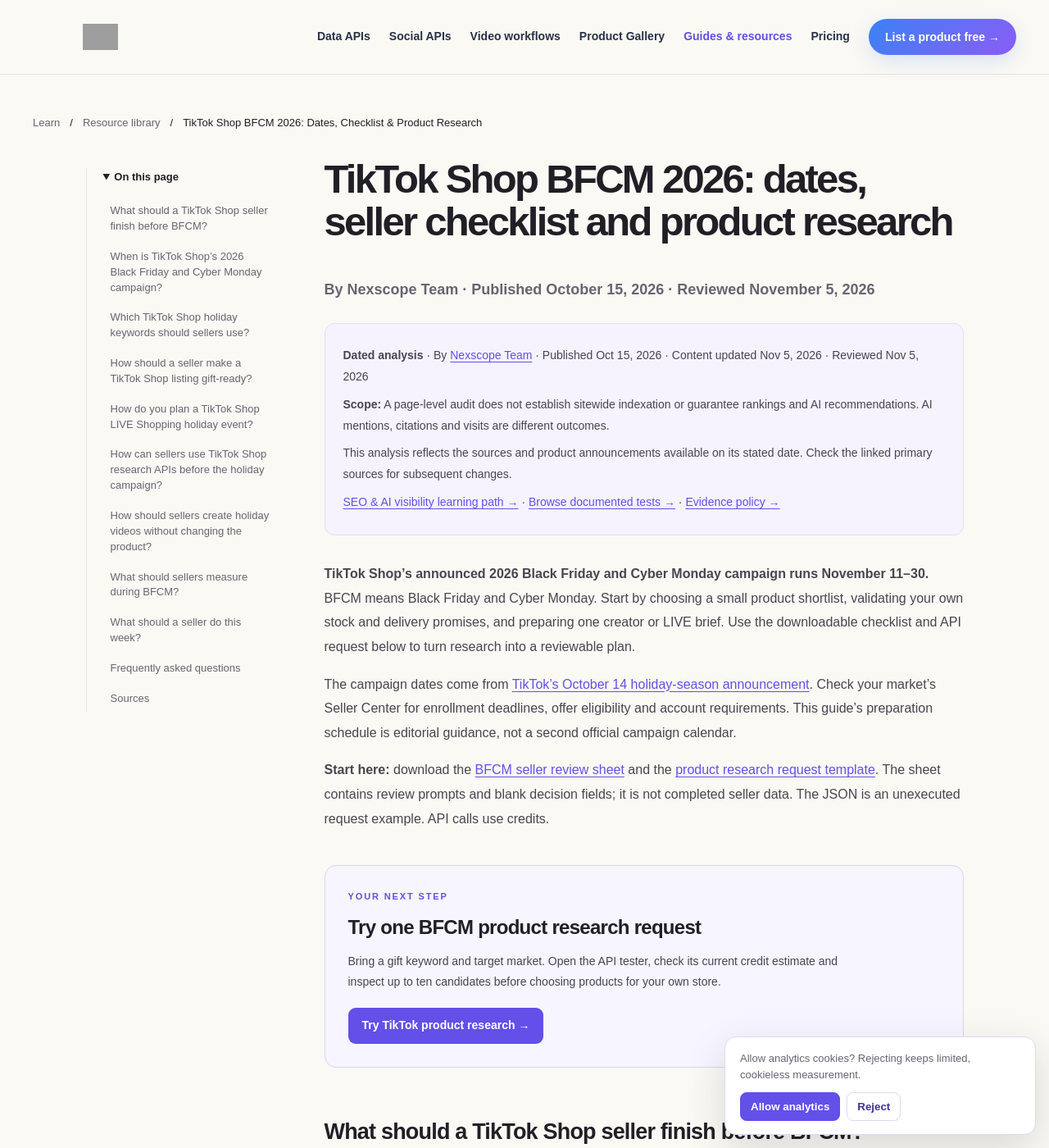
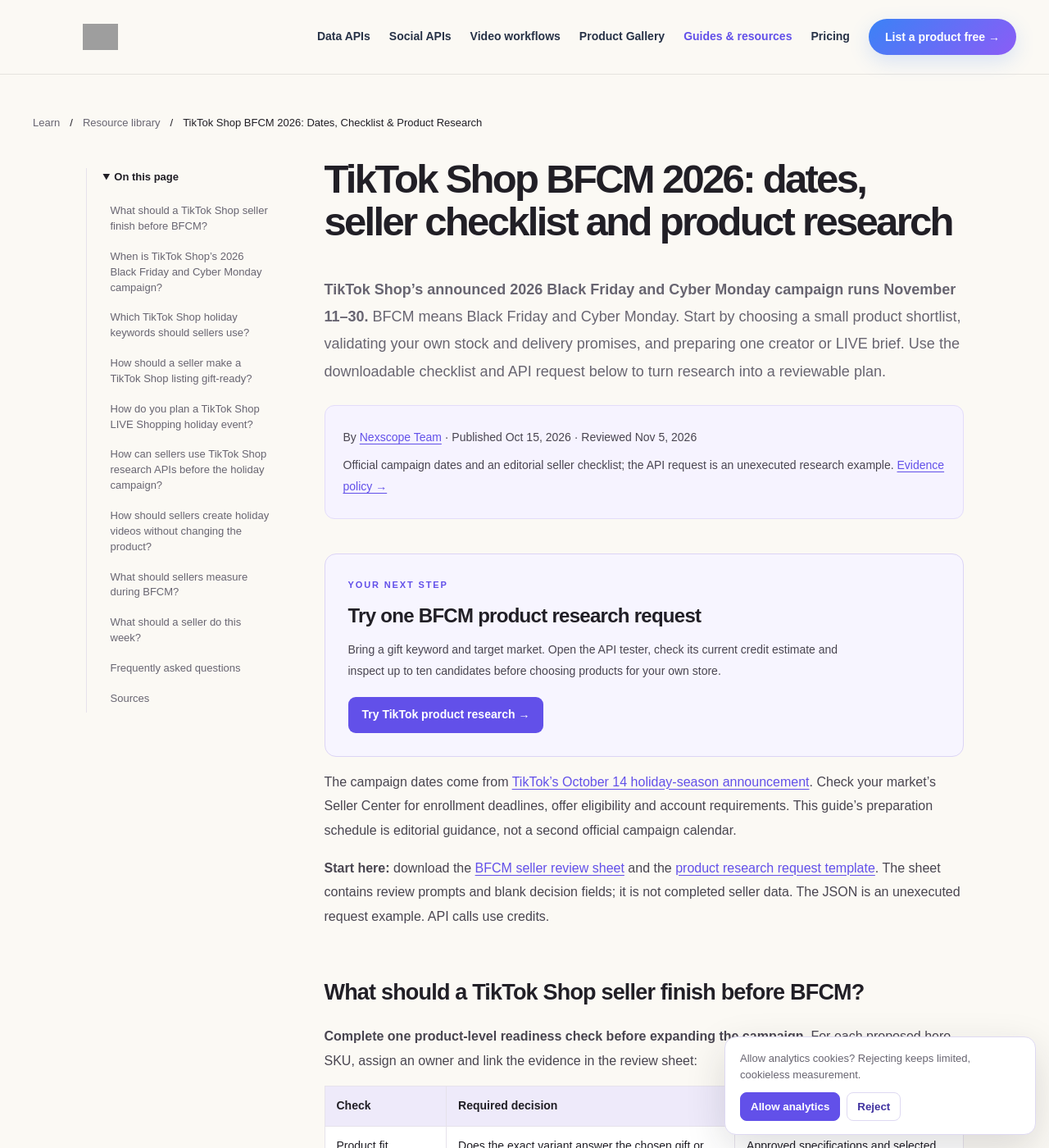
Before and after one commit to nexscope-ai/ecommerce-ai-tools, a Jekyll site: the page built from docs/ecommerce-trends/tiktok-shop-holiday-shopping-2026-seller-guide.md, in a window 1280 px wide and 1400 px high. Shown: the whole window at 82% size. Built offline with Jekyll 4.4.1, drawn with Linux system fonts in a browser that asks for light colours.

Commit message:
Keep source notes concise and show practical article actions earlier

```diff
--- a/docs/_includes/article-evidence.html
+++ b/docs/_includes/article-evidence.html
@@ -3,10 +3,15 @@
 {% assign evidence_url = matched_evidence | default: '/api-evidence/' %}
 {% if article_topic %}
 <aside class="article-evidence" aria-label="Source and scope">
+  {% if page.compact_evidence %}
+  <p>By <a href="{{ '/about/' | relative_url }}">{{ page.author | default: 'Nexscope Team' }}</a>{% if page.date_published %} · Published <time datetime="{{ page.date_published | date: '%Y-%m-%d' }}">{{ page.date_published | date: '%b %-d, %Y' }}</time>{% endif %}{% if page.last_reviewed %} · Reviewed <time datetime="{{ page.last_reviewed | date: '%Y-%m-%d' }}">{{ page.last_reviewed | date: '%b %-d, %Y' }}</time>{% endif %}</p>
+  <p>{{ page.evidence_scope | default: article_topic.boundary | escape }} <a href="{{ '/editorial-policy/' | relative_url }}">Evidence policy →</a></p>
+  {% else %}
   <p><strong>{% case page.content_kind %}{% when 'evidence' %}Recorded test{% when 'case-study' %}Evidence-led case study{% when 'comparison' %}Workflow comparison{% when 'insight' %}Dated analysis{% else %}Practical guide{% endcase %}</strong> · By <a href="{{ '/about/' | relative_url }}">{{ page.author | default: 'Nexscope Team' }}</a>{% if page.date_published %} · Published <time datetime="{{ page.date_published | date: '%Y-%m-%d' }}">{{ page.date_published | date: '%b %-d, %Y' }}</time>{% endif %}{% if page.date_modified %} · Content updated <time datetime="{{ page.date_modified | date: '%Y-%m-%d' }}">{{ page.date_modified | date: '%b %-d, %Y' }}</time>{% endif %}{% if page.last_reviewed %} · Reviewed {{ page.last_reviewed | date: '%b %-d, %Y' }}{% endif %}</p>
   <p><strong>Scope:</strong> {{ article_topic.boundary }}</p>
   {% assign intent = site.data.learning_intents[page.url] %}{% if intent %}<p><strong>What this page covers:</strong> {{ intent.scope }} <a href="{{ intent.related | relative_url }}">{{ intent.label }}</a></p>{% endif %}
   {% if page.content_kind == 'insight' %}<p>This analysis reflects the sources and product announcements available on its stated date. Check the linked primary sources for subsequent changes.</p>{% elsif page.content_kind == 'comparison' %}<p>Nexscope publishes this comparison about its own product. Confirm current vendor pricing, marketplace coverage and access with each provider; compare the same input and output fields in a matched pilot.</p>{% endif %}
   <p><a href="{{ article_topic.id | prepend: '/topics/' | append: '/' | relative_url }}">{{ article_topic.title }} learning path →</a>{% unless page.url == evidence_url %} · <a data-evidence-link href="{{ evidence_url | relative_url }}">{% if matched_evidence %}Related test and its limitations{% else %}Browse documented tests{% endif %} →</a>{% endunless %} · <a href="{{ '/editorial-policy/' | relative_url }}">Evidence policy →</a></p>
+  {% endif %}
 </aside>
 {% endif %}
--- a/docs/ecommerce-trends/tiktok-shop-holiday-shopping-2026-seller-guide.md
+++ b/docs/ecommerce-trends/tiktok-shop-holiday-shopping-2026-seller-guide.md
@@ -11,6 +11,8 @@
 last_reviewed: 2026-11-05
 author: Nexscope Team
 schema_type: Article
+compact_evidence: true
+evidence_scope: "Official campaign dates and an editorial seller checklist; the API request is an unexecuted research example."
 suppress_article_help: true
 og_type: article
 topic: shopping
@@ -47,15 +49,13 @@
 
 # TikTok Shop BFCM 2026: dates, seller checklist and product research
 
-**By Nexscope Team · Published October 15, 2026 · Reviewed November 5, 2026**
+**TikTok Shop's announced 2026 Black Friday and Cyber Monday campaign runs November 11–30.** BFCM means Black Friday and Cyber Monday. Start by choosing a small product shortlist, validating your own stock and delivery promises, and preparing one creator or LIVE brief. Use the downloadable checklist and API request below to turn research into a reviewable plan.
 
-**TikTok Shop's announced 2026 Black Friday and Cyber Monday campaign runs November 11–30.** BFCM means Black Friday and Cyber Monday. Start by choosing a small product shortlist, validating your own stock and delivery promises, and preparing one creator or LIVE brief. Use the downloadable checklist and API request below to turn research into a reviewable plan.
+{% include article-action.html placement="article-top" %}
 
 The campaign dates come from [TikTok's October 14 holiday-season announcement](https://newsroom.tiktok.com/whats-shaping-the-holiday-season-on-tiktok-shop?lang=en). Check your market's Seller Center for enrollment deadlines, offer eligibility and account requirements. This guide's preparation schedule is editorial guidance, not a second official campaign calendar.
 
 **Start here:** download the [BFCM seller review sheet]({{ '/assets/downloads/tiktok-bfcm-seller-checklist.csv' | relative_url }}) and the [product research request template]({{ '/assets/downloads/tiktok-bfcm-product-request.json' | relative_url }}). The sheet contains review prompts and blank decision fields; it is not completed seller data. The JSON is an unexecuted request example. API calls use credits.
-
-{% include article-action.html placement="article-top" %}
 
 ## What should a TikTok Shop seller finish before BFCM?
 
```
Also changed, not shown: docs/guides/best-amazon-product-research-api.md (+2 -2 lines).
